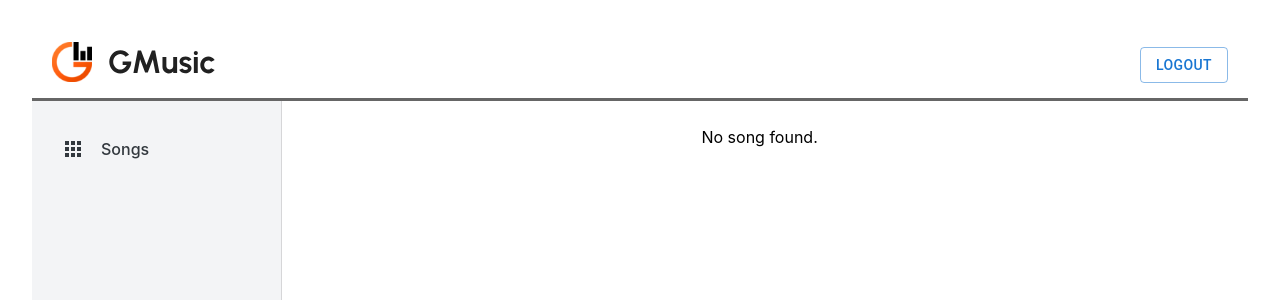
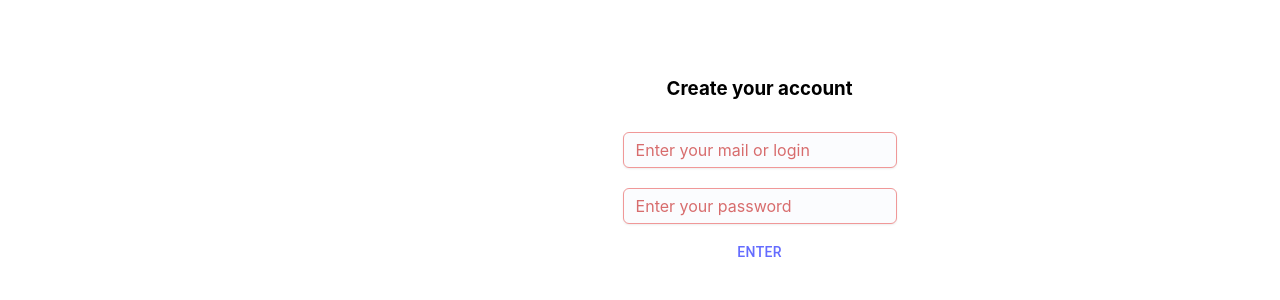
Before and after one commit to Kira-Vishn9/AdminAudio, a React (Vite) app in the folder react/: page /song/1 in a window 1280 px wide. Shown: the top 300 px of the page. Built offline with nearby package versions, Linux system fonts and the light colour scheme; no server answers.

Commit message:
dev: Add todo and other

```diff
--- a/react/src/App.tsx
+++ b/react/src/App.tsx
@@ -9,8 +9,10 @@ import React from 'react'
 import AddSong from '@/module/song/views/AddSong.tsx'
 import Song from '@/module/song/views/Song.tsx'
 
+const NotFound = () => <div>404</div>
+
 function App (): JSX.Element {
-  const [auth, setAuth] = React.useState(true)
+  const [auth, setAuth] = React.useState(false)
 
   return (
     <ContextAuth.Provider value={{ auth, setAuth }}>
@@ -20,8 +22,9 @@ function App (): JSX.Element {
             ? (<Routes>
               <Route path="/songs" element={<Songs />} />
               <Route path="/song/:id" element={<Song />} />
-              <Route path="/signin" element={<LogIn /> } />
+              {/* <Route path="/signin" element={<LogIn /> } /> */}
               <Route path="/newsong" element={<AddSong /> } />
+              <Route path="*" element={<NotFound /> } />
             </Routes>)
             : (
               <Routes>
--- a/react/src/module/song/song.service.ts
+++ b/react/src/module/song/song.service.ts
@@ -410,3 +410,11 @@ export async function getSongs (config: SongDtoRequest): Promise<{ songs: SongDt
 export async function getSongInfo (id: string): Promise<{ song: SongDtoResp }> {
   return await httpClient.get('/song/info', { params: { id } })
 }
+
+// TODO:
+// 1. хранить токен
+// 2. в каждый запрос добаывлять заголовок 'verify-token-g-music' = 'token'
+
+export async function login (): Promise<void> {
+  await new Promise((resolve) => setTimeout(() => { resolve({ status: true }) }, 1000))
+}
```
